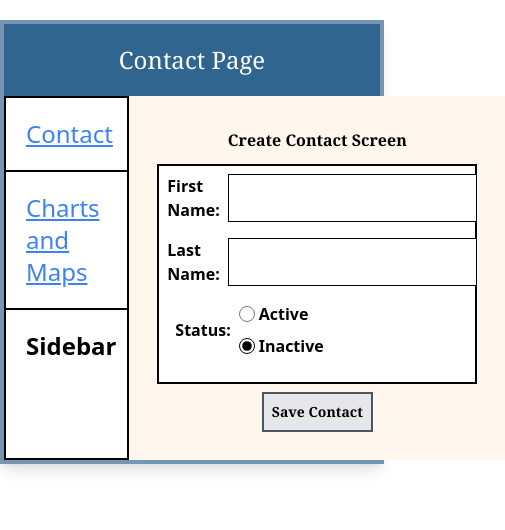
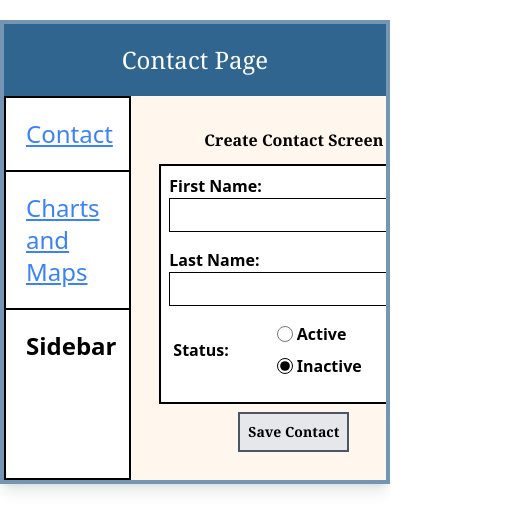
Before and after one commit to bijaysharma8335/contact-assignment, a React (Create React App) app: page / in a window 390 px wide. Both pictures are taken after a click on the button "Create Contact". Shown: the top 530 px of the page, 505 px wide, since content can reach past the window. Built offline with nearby package versions, Linux system fonts and the light colour scheme.

Commit message:
Update Styling

```diff
--- a/src/App.tsx
+++ b/src/App.tsx
@@ -6,7 +6,7 @@ import Sidebar from "./components/Sidebar";
 
 function App() {
     return (
-        <div className="border-4 border-bordercolor  mt-5 max-w-sm sm:max-w-md md:max-w-lg lg:max-w-xl sm:ms-1 lg:mx-auto md:mx-auto shadow-lg w-auto ">
+        <div className="border-4 border-bordercolor  mt-5 sm:max-w-md md:max-w-lg lg:max-w-xl sm:ms-1 lg:mx-auto md:mx-auto shadow-lg w-auto  overflow-x-hidden">
             <Header />
             <div className=" flex ">
                 <Router>
--- a/src/components/Contact.tsx
+++ b/src/components/Contact.tsx
@@ -31,7 +31,7 @@ const ContactPage: FC = () => {
 
     console.log(contacts);
     return (
-        <div className="bg-orange-50  py-3 px-5 w-full">
+        <div className="bg-orange-50  py-3 px-5  w-full  ">
             {active === "displaycontact" && (
                 <div className="text-center">
                     <button
@@ -49,6 +49,7 @@ const ContactPage: FC = () => {
                         {contacts.map((contact, index) => (
                             <div key={index} className="me-1 w-1/2">
                                 <div className="border-2 border-black p-1 overflow-hidden">
+                                    <button>View</button>
                                     <span className="font-semibold">{contact.firstName}</span>
                                     <span className="ml-1 font-semibold  overflow-hidden overflow-ellipsis">
                                         {contact.lastName}
@@ -73,7 +74,6 @@ const ContactPage: FC = () => {
                         style={{ backgroundColor: "#E5E5E5" }}
                     >
                         <div className="mt-8">
-                            {" "}
                             <RiCloseCircleFill size="3em" />
                         </div>
 
--- a/src/components/Contact/AddContact.tsx
+++ b/src/components/Contact/AddContact.tsx
@@ -33,14 +33,14 @@ const AddContact: FC = () => {
     };
 
     return (
-        <div className="p-2">
+        <div className="p-2 ">
             <h5 className="text-center my-3 text-black font-semibold font-serif">
                 Create Contact Screen
             </h5>
             <div className="border-2 border-black p-2 bg-white">
-                <form>
-                    <div className="flex mb-4">
-                        <label htmlFor="fname" className="mr-2 font-semibold">
+                <form className="w-full">
+                    {/* <div className="flex mb-4 ">
+                        <label htmlFor="fname" className="mr-2 font-semibold sm:block">
                             First Name:
                         </label>
                         <input
@@ -50,8 +50,56 @@ const AddContact: FC = () => {
                             onChange={handleFirstNameChange}
                             required
                         />
+                    </div> */}
+                    <div className="mb-4 sm:flex sm:items-center md:flex md:items-start lg:flex lg:items-center xl:flex xl:items-center">
+                        <label htmlFor="fname" className="mr-2 font-semibold sm:w-1/4">
+                            First Name:
+                        </label>
+                        <input
+                            type="text"
+                            className="border border-black py-1 px-2 sm:w-3/4 md:w-full lg:w-3/4 xl:w-3/4"
+                            value={firstName}
+                            onChange={handleFirstNameChange}
+                            required
+                        />
                     </div>
-                    <div className="flex mb-4">
+                    {/* <div className="mb-4 sm:flex sm:items-center">
+                        <label htmlFor="fname" className="mr-2 font-semibold sm:w-1/4">
+                            First Name:
+                        </label>
+                        <input
+                            type="text"
+                            className="border border-black py-1 px-2 sm:w-3/4"
+                            value={firstName}
+                            onChange={handleFirstNameChange}
+                            required
+                        />
+                    </div> */}
+                    {/* <div className="mb-4 sm:flex sm:items-center">
+                        <label htmlFor="lname" className="mr-2 font-semibold sm:w-1/4">
+                            Last Name:
+                        </label>
+                        <input
+                            type="text"
+                            className="border border-black py-1 px-2 sm:w-3/4"
+                            value={lastName}
+                            onChange={handleLastNameChange}
+                            required
+                        />
+                    </div> */}
+                    <div className="mb-4 sm:flex sm:items-center md:flex md:items-start lg:flex lg:items-center xl:flex xl:items-center">
+                        <label htmlFor="lname" className="mr-2 font-semibold sm:w-1/4">
+                            Last Name:
+                        </label>
+                        <input
+                            type="text"
+                            className="border border-black py-1 px-2 sm:w-3/4 md:w-full lg:w-3/4 xl:w-3/4"
+                            value={lastName}
+                            onChange={handleLastNameChange}
+                            required
+                        />
+                    </div>
+                    {/* <div className="flex mb-4 ">
                         <label htmlFor="lname" className="mr-2 font-semibold">
                             Last Name:
                         </label>
@@ -62,16 +110,16 @@ const AddContact: FC = () => {
                             onChange={handleLastNameChange}
                             required
                         />
-                    </div>
+                    </div> */}
                     <div className="flex mb-4">
-                        <label className="mr-2 font-semibold me-8 mt-4 ms-2">Status:</label>
+                        <label className="mr-2 font-semibold me-8 mt-4 ms-1 sm:ms-0">Status:</label>
                         <div>
-                            <div className="flex items-center mb-2">
+                            <div className="flex items-center mb-2 ">
                                 <input
                                     type="radio"
                                     name="status"
                                     value="Active"
-                                    className="mr-1 w-4 h-4"
+                                    className="mr-1 ml-10 sm:ml-2 w-4 h-4"
                                     checked={status === "Active"}
                                     onChange={handleStatusChange}
                                     style={{ accentColor: "black" }}
@@ -84,7 +132,7 @@ const AddContact: FC = () => {
                                     name="status"
                                     value="Inactive"
                                     id="specify-color"
-                                    className="mr-1 w-4 h-4"
+                                    className="mr-1 ml-10 sm:ml-2 w-4 h-4"
                                     checked={status === "Inactive"}
                                     onChange={handleStatusChange}
                                     style={{ accentColor: "black" }}
--- a/src/components/Dashboard.tsx
+++ b/src/components/Dashboard.tsx
@@ -5,7 +5,7 @@ import Map from "./Graphs/Map";
 const Dashboard: FC = () => {
     return (
         <>
-            <div className="flex flex-col">
+            <div className="flex flex-col w-full">
                 <LineGraph />
                 <Map />
             </div>
--- a/src/components/Graphs/LineGraph.tsx
+++ b/src/components/Graphs/LineGraph.tsx
@@ -65,7 +65,7 @@ const LineGraph: FC = () => {
     return (
         <div className="bg-orange-50 w-full  p-4">
             <h1 className="text-xl font-semibold mb-2">Line Graph</h1>
-            <div className=" p-2 mb-10 border-2 border-black my-auto">
+            <div className=" p-2 mb-2 border-2 border-black my-auto">
                 {/* Rendering line chart here */}
                 <Line data={chartData} options={{ responsive: true }} />
             </div>
--- a/src/components/Graphs/Map.tsx
+++ b/src/components/Graphs/Map.tsx
@@ -46,15 +46,15 @@ const Map: React.FC = () => {
 
     const worldData = worldwideDataQuery.data;
     return (
-        <div className="w-full">
-            <h1 className="text-xl font-semibold mb-2 mx-2">Map</h1>
+        <div className="w-full p-2">
+            <h1 className="text-xl font-semibold mb-2 ">Map</h1>
             <div className="bg-blue-200  my-2 p-2">
                 <span className="block"> Total Cases : {worldData?.cases}</span>
                 <span> Total Active : {worldData?.active}</span>
                 <span className="block"> Total Deaths : {worldData?.deaths}</span>
                 <span className="block"> Total Recovered : {worldData?.recovered}</span>
             </div>
-            <MapContainer center={[0, 0]} zoom={2} style={{ height: "500px" }}>
+            <MapContainer center={[0, 0]} zoom={2} style={{ height: "400px" }}>
                 <TileLayer
                     url="https://{s}.tile.openstreetmap.org/{z}/{x}/{y}.png"
                     attribution='&copy; <a href="https://www.openstreetmap.org/copyright">OpenStreetMap</a> contributors'
--- a/src/components/Header.tsx
+++ b/src/components/Header.tsx
@@ -2,7 +2,7 @@ import React, { FC } from "react";
 
 const Header: FC = () => {
     return (
-        <nav className="bg-header text-center text-white text-2xl py-5 px-2 font-serif max-w-full">
+        <nav className="bg-header text-center text-white text-2xl py-5 px-2 font-serif w-full">
             Contact Page
         </nav>
     );
--- a/src/components/Sidebar.tsx
+++ b/src/components/Sidebar.tsx
@@ -3,7 +3,7 @@ import { Link } from "react-router-dom";
 
 const Sidebar: FC = () => {
     return (
-        <div className=" border-2 border-black w-1/3">
+        <div className=" border-2 border-black w-1/3 ">
             <ul className=" h-full">
                 <li className="border-b-2 border-black p-5">
                     <Link to="/" className="text-2xl text-blue-500 underline   ">
```
